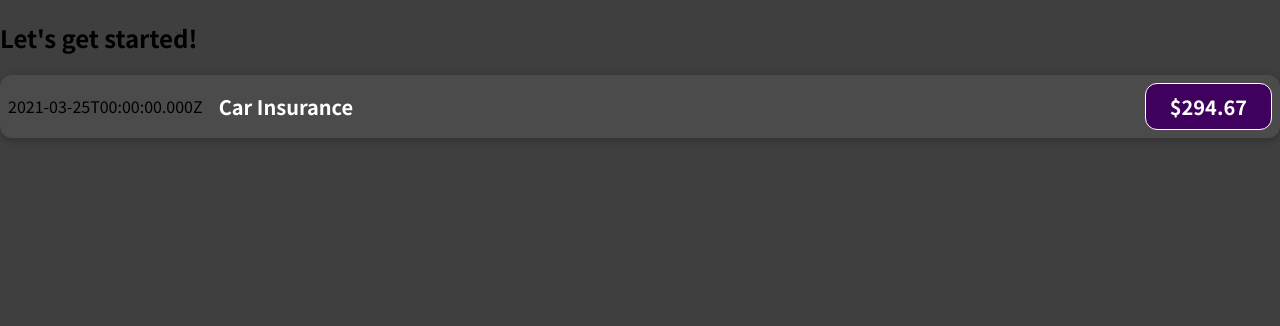
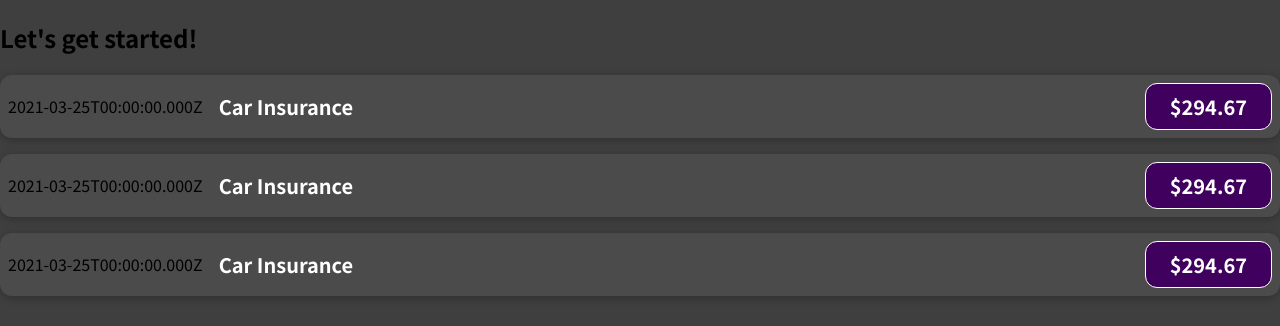
Before and after one commit to tinuola/fm_bento-grid, a JavaScript app: page / in a window 1280 px wide. Shown: the top 326 px of the page. Built offline with nearby package versions, Linux system fonts and the light colour scheme.

Commit message:
Add expenses array to app.js

```diff
--- a/src/App.js
+++ b/src/App.js
@@ -1,9 +1,33 @@
 import ExpenseItem from './components/ExpenseItem';
 
 function App() {
+  const expenses = [
+    {
+      id: 'e1',
+      title: 'Toilet Paper',
+      amount: 94.12,
+      date: new Date(2020, 7, 14),
+    },
+    { id: 'e2', title: 'New TV', amount: 799.49, date: new Date(2021, 2, 12) },
+    {
+      id: 'e3',
+      title: 'Car Insurance',
+      amount: 294.67,
+      date: new Date(2021, 2, 28),
+    },
+    {
+      id: 'e4',
+      title: 'New Desk (Wooden)',
+      amount: 450,
+      date: new Date(2021, 5, 12),
+    },
+  ];
+
   return (
     <div>
       <h2>Let's get started!</h2>
+      <ExpenseItem></ExpenseItem>
+      <ExpenseItem></ExpenseItem>
       <ExpenseItem></ExpenseItem>
     </div>
   );
```
